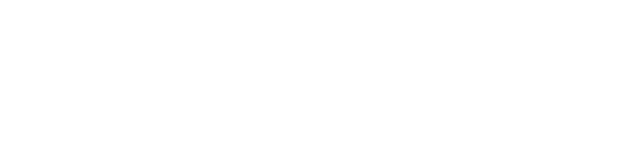
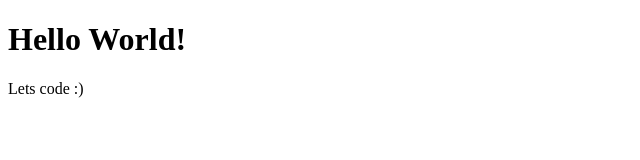
Before and after one commit to emilyduraes/git2-o-retorno, a plain HTML site: page index.html in a window 1280 px wide. Shown: the whole page, without its empty margins (0-640 px from the left). Drawn offline with Linux system fonts and the light colour scheme.

Commit message:
adicionar título

```diff
--- a/index.html
+++ b/index.html
@@ -7,6 +7,8 @@
     <title>Document</title>
 </head>
 <body>
+    <h1>Hello World!</h1>
+    <p>Lets code :)</p>
 
 </body>
 </html>
```
